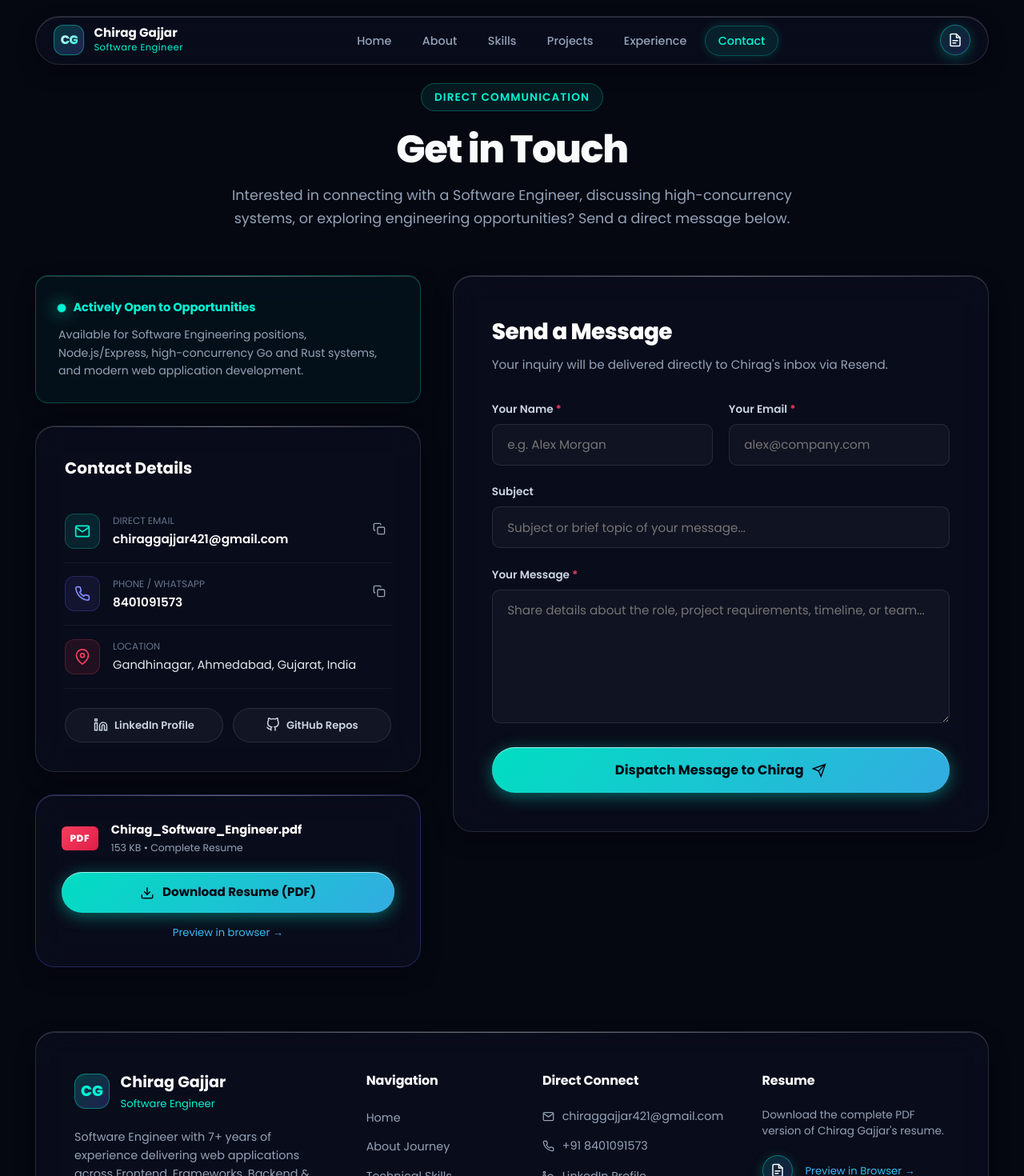
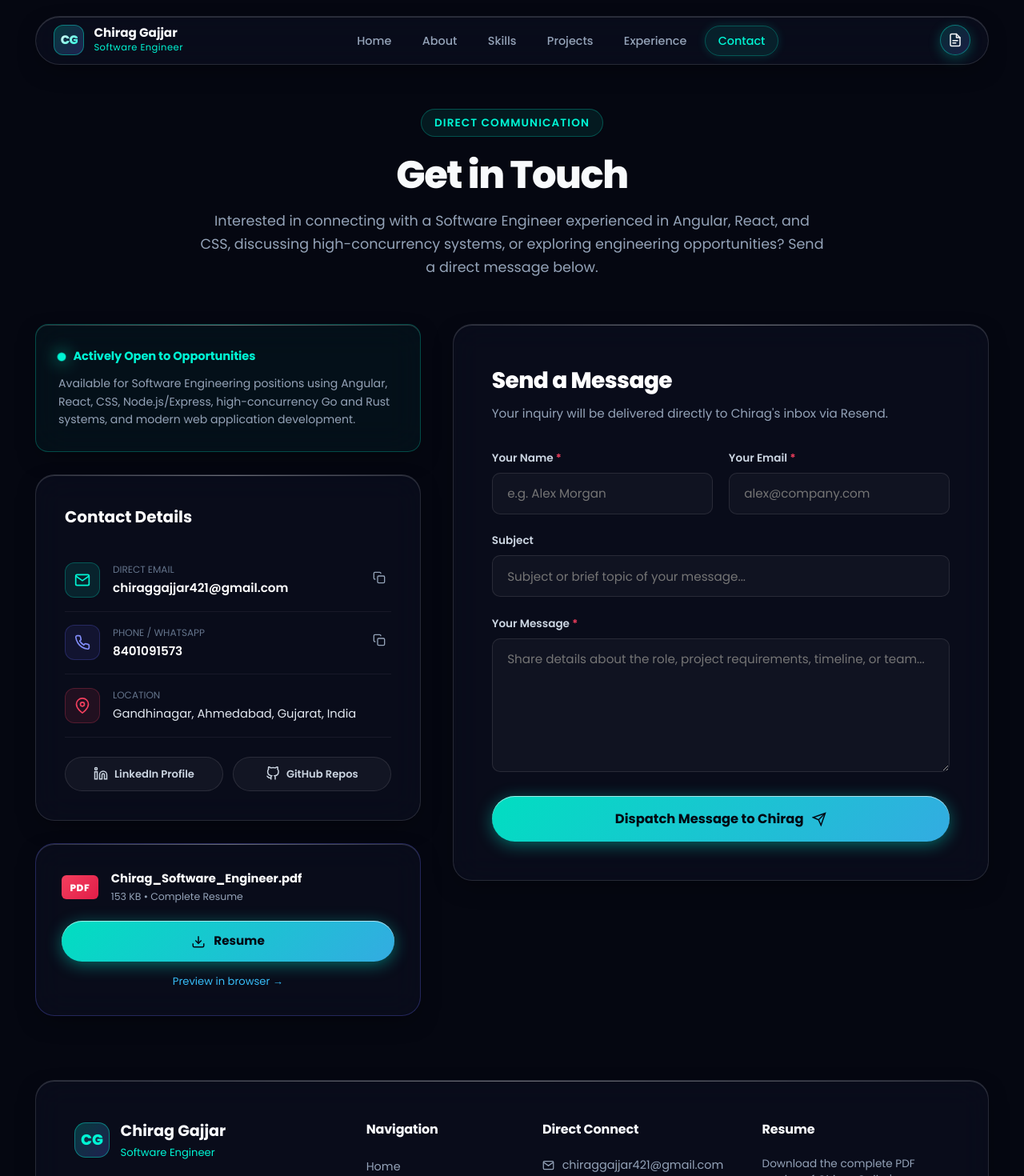
Before and after one commit to ChiragGajjar123/Portfolio-website, a Nuxt app: page /contact in a window 1280 px wide. Shown: the top 1470 px of the page at 80% size. Built offline with nearby package versions, Linux system fonts and the light colour scheme.

Commit message:
Polish navigation and page content

```diff
--- a/app/assets/css/main.css
+++ b/app/assets/css/main.css
@@ -388,6 +388,10 @@ button {
   text-align: center;
   max-width: 780px;
   margin: 0 auto 3.5rem auto;
+}
+
+.page-wrapper > .site-container > .section-header {
+  margin-top: 2rem;
 }
 
 .section-tag {
--- a/app/components/GlassNavbar.vue
+++ b/app/components/GlassNavbar.vue
@@ -17,32 +17,32 @@
         <!-- Desktop Navigation Links -->
         <ul class="nav-links">
           <li>
-            <NuxtLink to="/" class="nav-link" active-class="active" exact>
+            <NuxtLink to="/" class="nav-link" :class="{ active: isActive('/') }">
               Home
             </NuxtLink>
           </li>
           <li>
-            <NuxtLink to="/about" class="nav-link" active-class="active">
+            <NuxtLink to="/about" class="nav-link" :class="{ active: isActive('/about') }">
               About
             </NuxtLink>
           </li>
           <li>
-            <NuxtLink to="/skills" class="nav-link" active-class="active">
+            <NuxtLink to="/skills" class="nav-link" :class="{ active: isActive('/skills') }">
               Skills
             </NuxtLink>
           </li>
           <li>
-            <NuxtLink to="/projects" class="nav-link" active-class="active">
+            <NuxtLink to="/projects" class="nav-link" :class="{ active: isActive('/projects') }">
               Projects
             </NuxtLink>
           </li>
           <li>
-            <NuxtLink to="/experience" class="nav-link" active-class="active">
+            <NuxtLink to="/experience" class="nav-link" :class="{ active: isActive('/experience') }">
               Experience
             </NuxtLink>
           </li>
           <li>
-            <NuxtLink to="/contact" class="nav-link" active-class="active">
+            <NuxtLink to="/contact" class="nav-link" :class="{ active: isActive('/contact') }">
               Contact
             </NuxtLink>
           </li>
@@ -75,12 +75,12 @@
       <!-- Mobile Dropdown Menu -->
       <div v-if="isMobileMenuOpen" class="mobile-drawer liquid-glass">
         <ul class="mobile-nav-links">
-          <li><NuxtLink to="/" @click="isMobileMenuOpen = false" active-class="active" exact>Home</NuxtLink></li>
-          <li><NuxtLink to="/about" @click="isMobileMenuOpen = false" active-class="active">About</NuxtLink></li>
-          <li><NuxtLink to="/skills" @click="isMobileMenuOpen = false" active-class="active">Skills</NuxtLink></li>
-          <li><NuxtLink to="/projects" @click="isMobileMenuOpen = false" active-class="active">Projects</NuxtLink></li>
-          <li><NuxtLink to="/experience" @click="isMobileMenuOpen = false" active-class="active">Experience</NuxtLink></li>
-          <li><NuxtLink to="/contact" @click="isMobileMenuOpen = false" active-class="active">Contact</NuxtLink></li>
+          <li><NuxtLink to="/" @click="isMobileMenuOpen = false" :class="{ active: isActive('/') }">Home</NuxtLink></li>
+          <li><NuxtLink to="/about" @click="isMobileMenuOpen = false" :class="{ active: isActive('/about') }">About</NuxtLink></li>
+          <li><NuxtLink to="/skills" @click="isMobileMenuOpen = false" :class="{ active: isActive('/skills') }">Skills</NuxtLink></li>
+          <li><NuxtLink to="/projects" @click="isMobileMenuOpen = false" :class="{ active: isActive('/projects') }">Projects</NuxtLink></li>
+          <li><NuxtLink to="/experience" @click="isMobileMenuOpen = false" :class="{ active: isActive('/experience') }">Experience</NuxtLink></li>
+          <li><NuxtLink to="/contact" @click="isMobileMenuOpen = false" :class="{ active: isActive('/contact') }">Contact</NuxtLink></li>
         </ul>
         <div class="mobile-actions">
           <a
@@ -95,7 +95,7 @@
               <polyline points="7 10 12 15 17 10" />
               <line x1="12" y1="15" x2="12" y2="3" />
             </svg>
-            Download Resume (PDF)
+            Resume
           </a>
         </div>
       </div>
@@ -108,8 +108,14 @@ import { defineAsyncComponent, ref } from 'vue'
 import AppLoader from '~/components/AppLoader.vue'
 
 const isMobileMenuOpen = ref(false)
+const route = useRoute()
 const asyncOptions = (loader) => defineAsyncComponent({ loader, loadingComponent: AppLoader, delay: 0 })
 const AsyncResumeDownloadButton = asyncOptions(() => import('~/components/ResumeDownloadButton.vue'))
+
+const isActive = (path) => {
+  const currentPath = route.path.replace(/\/$/, '') || '/'
+  return currentPath === path
+}
 </script>
 
 <style scoped>
--- a/app/pages/about.vue
+++ b/app/pages/about.vue
@@ -6,7 +6,7 @@
         <div class="section-tag">Career Evolution &amp; Background</div>
         <h1 class="section-title">About Chirag Gajjar</h1>
         <p class="section-desc">
-          7+ years crafting scalable web applications, from UI/UX design and high-converting e-commerce to enterprise Angular CRM architectures and high-throughput Node.js/Express, Go, and Rust microservices.
+          7+ years crafting scalable web applications with Angular, React, and CSS, from UI/UX design and high-converting e-commerce to enterprise CRM architectures and high-throughput Node.js/Express, Go, and Rust microservices.
         </p>
       </div>
 
@@ -32,7 +32,7 @@
             <div class="story-body">
               <h3 class="story-heading">Executive Summary</h3>
               <p>
-                I am a dedicated <strong>Software Engineer with 7+ years of experience</strong> delivering enterprise-grade web applications. My journey spans the full engineering spectrum: starting with UI/UX prototyping and front-end craftsmanship at <strong>Infibeam Avenues</strong>, evolving into high-speed e-commerce architecture at <strong>Lucent Innovation</strong>, scaling complex SaaS workflows for <strong>Salesmate CRM at 1center</strong>, and engineering high-concurrency systems in <strong>Node.js (Express)</strong>, <strong>Go (fasthttp)</strong>, and <strong>Rust (Axum &amp; Tokio)</strong>.
+                I am a dedicated <strong>Software Engineer with 7+ years of experience</strong> delivering enterprise-grade web applications. My journey spans the full engineering spectrum: starting with UI/UX prototyping and front-end craftsmanship at <strong>Infibeam Avenues</strong>, evolving into high-speed e-commerce architecture at <strong>Lucent Innovation</strong>, and scaling complex SaaS workflows at <strong>Salesmate CRM at 1center</strong> using <strong>Angular</strong>, <strong>React</strong>, and <strong>CSS</strong>, alongside high-concurrency systems in <strong>Node.js (Express)</strong>, <strong>Go (fasthttp)</strong>, and <strong>Rust (Axum &amp; Tokio)</strong>.
               </p>
               <p>
                 I actively harness modern <strong>AI tooling (Cursor, Augment, ChatGPT APIs)</strong> to supercharge development workflows, automate unit tests, refactor legacy codebases, and maintain rigorous code quality and delivery speed.
@@ -127,7 +127,7 @@
                 <polyline points="7 10 12 15 17 10" />
                 <line x1="12" y1="15" x2="12" y2="3" />
               </svg>
-              <span>Download Resume</span>
+              <span>Resume</span>
             </a>
 
             <a
--- a/app/pages/contact.vue
+++ b/app/pages/contact.vue
@@ -6,7 +6,7 @@
         <div class="section-tag">Direct Communication</div>
         <h1 class="section-title">Get in Touch</h1>
         <p class="section-desc">
-          Interested in connecting with a Software Engineer, discussing high-concurrency systems, or exploring engineering opportunities? Send a direct message below.
+          Interested in connecting with a Software Engineer experienced in Angular, React, and CSS, discussing high-concurrency systems, or exploring engineering opportunities? Send a direct message below.
         </p>
       </div>
 
@@ -20,7 +20,7 @@
               <span class="status-text">Actively Open to Opportunities</span>
             </div>
             <p class="status-sub">
-              Available for Software Engineering positions, Node.js/Express, high-concurrency Go and Rust systems, and modern web application development.
+              Available for Software Engineering positions using Angular, React, CSS, Node.js/Express, high-concurrency Go and Rust systems, and modern web application development.
             </p>
           </div>
 
@@ -124,7 +124,7 @@
                   <polyline points="7 10 12 15 17 10" />
                   <line x1="12" y1="15" x2="12" y2="3" />
                 </svg>
-                Download Resume (PDF)
+                Resume
               </a>
               <a
                 href="/Chirag_Software_Engineer.pdf"
@@ -353,6 +353,10 @@ async function handleSubmit() {
 </script>
 
 <style scoped>
+.contact-page .section-header {
+  margin-top: 2rem;
+}
+
 .contact-grid {
   display: grid;
   grid-template-columns: minmax(0, 1.15fr) minmax(0, 1.6fr);
@@ -731,6 +735,10 @@ async function handleSubmit() {
 }
 
 @media (max-width: 640px) {
+  .social-buttons-grid {
+    grid-template-columns: 1fr;
+  }
+
   .form-row-2 {
     grid-template-columns: 1fr;
   }
--- a/app/pages/experience.vue
+++ b/app/pages/experience.vue
@@ -6,7 +6,7 @@
         <div class="section-tag">Career Milestones</div>
         <h1 class="section-title">Professional Experience</h1>
         <p class="section-desc">
-          7+ years of continuous commercial engineering delivery across enterprise SaaS products, e-commerce storefronts, and cross-functional teams.
+          7+ years of continuous commercial engineering delivery with Angular, React, and CSS across enterprise SaaS products, e-commerce storefronts, and cross-functional teams.
         </p>
       </div>
 
@@ -235,7 +235,7 @@
                 <polyline points="7 10 12 15 17 10" />
                 <line x1="12" y1="15" x2="12" y2="3" />
               </svg>
-              Download PDF Resume
+              Resume
             </a>
             <NuxtLink to="/contact" class="btn-liquid-secondary">
               Contact Chirag
--- a/app/pages/index.vue
+++ b/app/pages/index.vue
@@ -19,7 +19,7 @@
 
         <!-- Subtitle with Resume Summary -->
         <p class="hero-summary">
-          I am <strong>Chirag Gajjar</strong>, a Software Engineer with <strong>7+ years of experience</strong> delivering resilient web applications across <strong>Frontend</strong>, <strong>Frameworks</strong>, <strong>Backend &amp; Protocols</strong>, <strong>Databases &amp; Caching</strong>, <strong>Cloud &amp; DevOps</strong>, and <strong>E-commerce</strong>. Harnessing modern AI tools (Cursor, Augment, ChatGPT) to accelerate engineering cycles and ship production-grade software.
+          I am <strong>Chirag Gajjar</strong>, a Software Engineer with <strong>7+ years of experience</strong> delivering resilient web applications with <strong>Angular</strong>, <strong>React</strong>, and <strong>CSS</strong> across <strong>Frontend</strong>, <strong>Frameworks</strong>, <strong>Backend &amp; Protocols</strong>, <strong>Databases &amp; Caching</strong>, <strong>Cloud &amp; DevOps</strong>, and <strong>E-commerce</strong>. Harnessing modern AI tools (Cursor, Augment, ChatGPT) to accelerate engineering cycles and ship production-grade software.
         </p>
 
         <!-- CTA Action Buttons -->
@@ -43,7 +43,7 @@
               <polyline points="7 10 12 15 17 10" />
               <line x1="12" y1="15" x2="12" y2="3" />
             </svg>
-            <span>Download Resume (PDF)</span>
+            <span>Resume</span>
           </a>
 
           <NuxtLink to="/contact" class="btn-liquid-secondary">
@@ -454,7 +454,7 @@
                   <polyline points="7 10 12 15 17 10" />
                   <line x1="12" y1="15" x2="12" y2="3" />
                 </svg>
-                <span>Download Resume (PDF)</span>
+                <span>Resume</span>
               </a>
               <a
                 href="/Chirag_Software_Engineer.pdf"
--- a/app/pages/projects.vue
+++ b/app/pages/projects.vue
@@ -6,7 +6,7 @@
         <div class="section-tag">Production Portfolios</div>
         <h1 class="section-title">Featured Projects &amp; Architecture</h1>
         <p class="section-desc">
-          High-performance distributed web applications, enterprise SaaS platforms, and digital storefronts with verifiable source code and live deployments.
+          High-performance distributed web applications built with Angular, React, and CSS, alongside enterprise SaaS platforms and digital storefronts with verifiable source code and live deployments.
         </p>
       </div>
 
--- a/app/pages/skills.vue
+++ b/app/pages/skills.vue
@@ -6,7 +6,7 @@
         <div class="section-tag">Technical Competencies</div>
         <h1 class="section-title">Skills &amp; Architecture Matrix</h1>
         <p class="section-desc">
-          Every skill, language, framework, protocol, and cloud tool backed by 7+ years of commercial production experience and verifiable project repositories.
+          Angular, React, and CSS lead a complete matrix of skills, languages, frameworks, protocols, and cloud tools backed by 7+ years of commercial production experience and verifiable project repositories.
         </p>
       </div>
 
```
